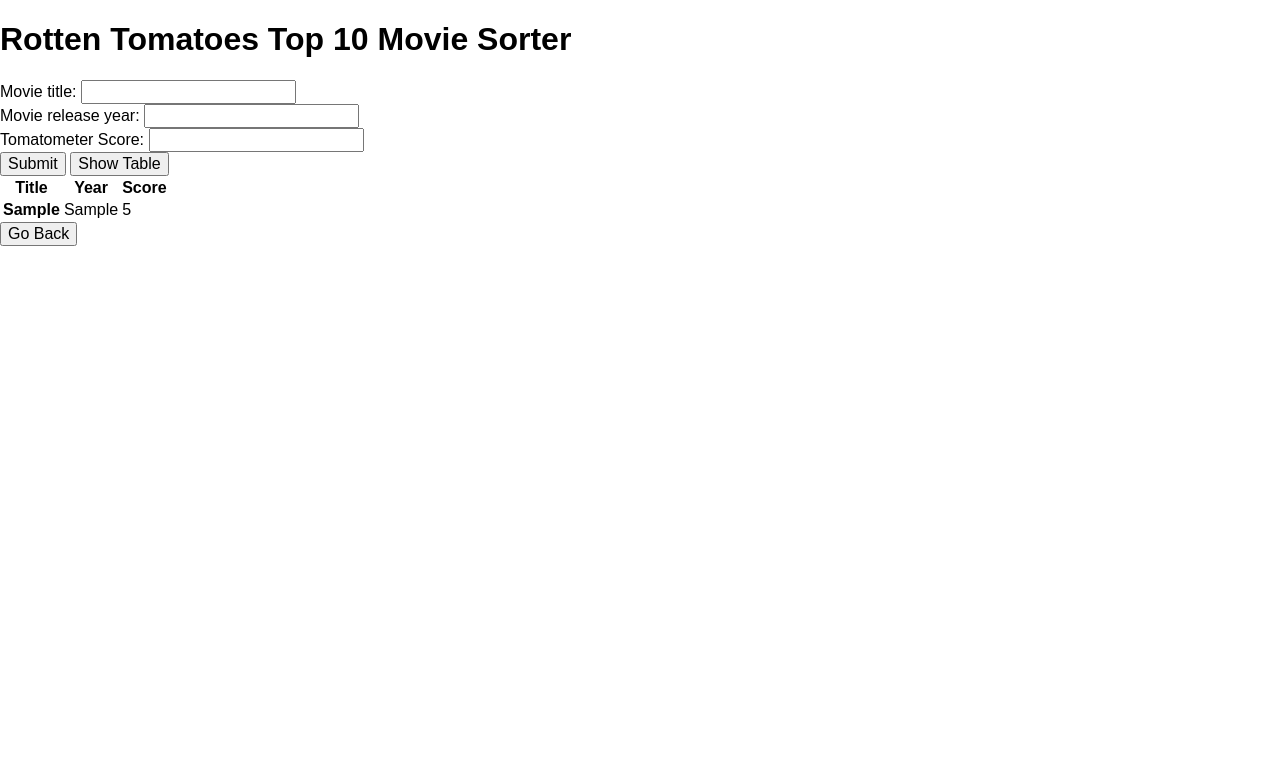
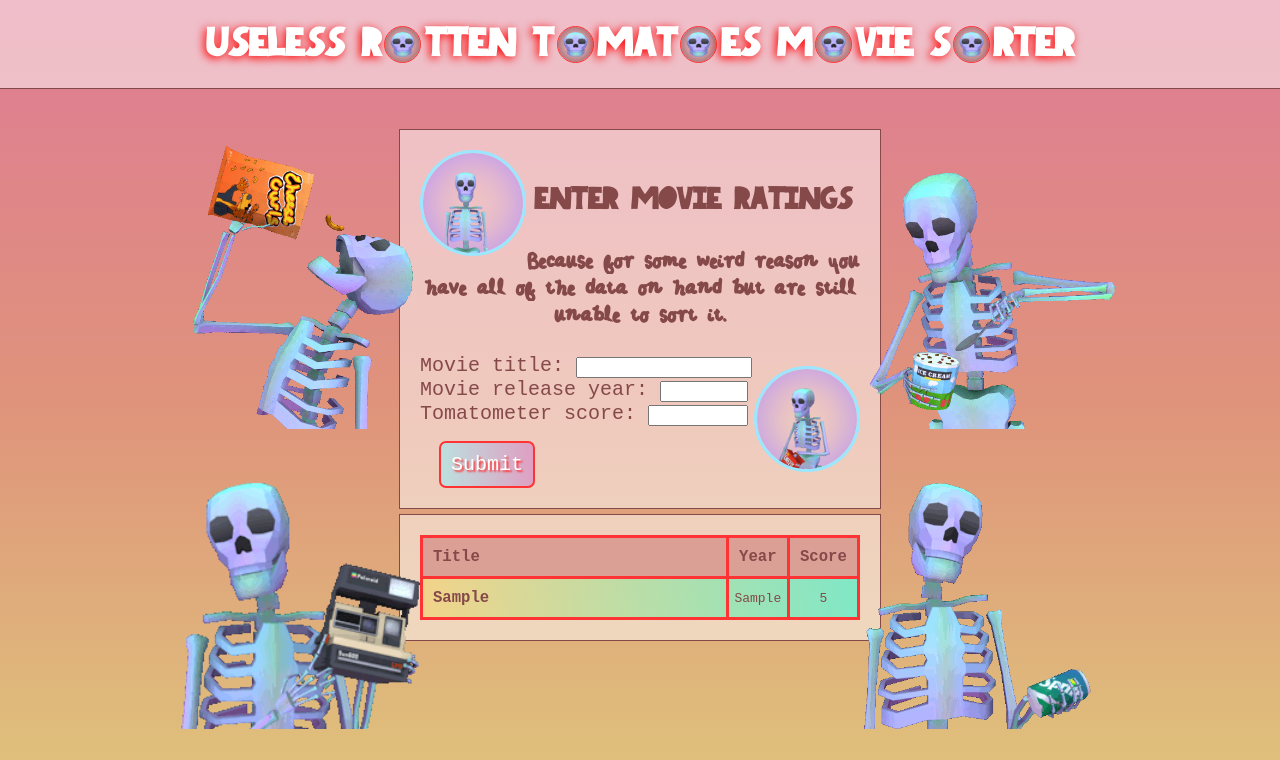
Before and after one commit to DLopez6877/rt-chart, a plain HTML site: page index.html in a window 1280 px wide. Both pictures are taken after typing "Sample", "Sample", "5" into the empty fields and a click on the button "Submit". Shown: the top 760 px of the page. Drawn offline with Linux system fonts and the light colour scheme.

Commit message:
add tons of styling thats mostly stupid

```diff
--- a/css/styles.css
+++ b/css/styles.css
@@ -0,0 +1,215 @@
+@font-face {
+  font-family: 'Autarquica';
+  src: url(../fonts/Autarquica.ttf);
+}
+
+@font-face {
+  font-family: 'comic bold';
+  src: url(../fonts/COMICBOLD.ttf);
+}
+
+@font-face {
+  font-family: 'annie';
+  src: url(../fonts/AnniesHandwriting.ttf);
+}
+
+
+html {
+  background: red; /* For browsers that do not support gradients */
+  background: -webkit-linear-gradient( #df7b95, #df937b, #dfc57b); /* Safari */
+  background: -o-linear-gradient( #df7b95, #df937b, #dfc57b); /* Opera 11.6 to 12.0 */
+  background: -moz-linear-gradient( #df7b95, #df937b, #dfc57b); /* Firefox 3.6 to 15 */
+  background: linear-gradient(#df7b95, #df937b, #dfc57b); /* Standard syntax */
+  width: 100%;
+  height: 100%;
+  color: #854949;
+}
+
+header h1{
+  text-align: center;
+  background-color: rgba(255, 255, 255, 0.5);
+  margin: 0 0 40px 0;
+  padding: 20px;
+  font-family: 'comic bold';
+  font-size: 3em;
+  text-shadow: -2px 2px 10px red;
+  border-bottom: 1px solid #854949;
+  color: white;
+}
+
+.container {
+  position: relative;
+}
+
+.wrapper {
+  background-color: rgba(255, 255, 255, 0.5);
+  width: 440px;
+  display: block;
+  border: 1px solid #854949;
+  margin: 5px auto;
+  text-align: center;
+  padding: 20px;
+}
+
+#wrapper-form {
+  /*height: 250px;*/
+}
+
+#wrapper-form h2 {
+  font-family: 'comic bold';
+  font-size: 37px;
+}
+
+#wrapper-form h3 {
+font-family: 'annie';
+font-size: 25px;
+}
+
+
+.form1 {
+  text-align: left;
+  font-family: monospace;
+}
+
+.o img{
+  width: 25px;
+  margin: 3px;
+  padding: 5px;
+  vertical-align: middle;
+  border-radius: 100%;
+  border: thin solid;
+  border-color: #f33;
+  box-shadow: inset 0 0 15px #854949;
+}
+
+.skeleton-h2 {
+  width: 100px;
+  border-radius: 100%;
+  border: medium solid;
+  border-color: #9BE7FF;
+  float: left;
+  box-shadow: inset 0 0 40px #B793F6;
+  /*margin: 50px auto;*/
+}
+
+#bottom-h2 {
+  float: right;
+  margin-top: -60px;
+}
+
+.form1 label {
+  font-size: 20px;
+}
+
+#year {
+  width: 80px;
+}
+
+#score {
+  width: 92px;
+}
+
+button {
+  padding: 10px;
+  background: rgba(186,54,208, 1); /* For browsers that do not support gradients */
+  background: -webkit-linear-gradient(left, rgba(138, 243, 255, .5), rgba(186,54,208, .3)); /* For Safari 5.1 to 6.0 */
+  background: -o-linear-gradient(right, rgba(138, 243, 255, .5), rgba(186,54,208, .3)); /* For Opera 11.1 to 12.0 */
+  background: -moz-linear-gradient(right, rgba(138, 243, 255, .5), rgba(186,54,208, .3)); /* For Firefox 3.6 to 15 */
+  background: linear-gradient(to right, rgba(138, 243, 255, .5), rgba(186,54,208, .3)); /* Standard syntax */
+  border: none;
+  font-size: 20px;
+  color: white;
+  text-shadow: 2px 2px 2px #f33;
+  border: 2px solid #f33;
+  border-radius: 7px;
+  margin: 15px 19px 0;
+}
+
+button:hover {
+  padding: 10px;
+  background: rgba(186,54,208, 1); /* For browsers that do not support gradients */
+  background: -webkit-linear-gradient(left, rgba(186,54,208, .3), rgba(138, 243, 255, .5)); /* For Safari 5.1 to 6.0 */
+  background: -o-linear-gradient(right, rgba(186,54,208, .3), rgba(138, 243, 255, .5)); /* For Opera 11.1 to 12.0 */
+  background: -moz-linear-gradient(right, rgba(186,54,208, .3), rgba(138, 243, 255, .5)); /* For Firefox 3.6 to 15 */
+  background: linear-gradient(to right, rgba(186,54,208, .3), rgba(138, 243, 255, .5)); /* Standard syntax */
+  box-shadow: 0 0 10px white;
+  font-weight: bolder;
+  /*font-size: 50px;*/
+  border: 2px solid white;
+}
+
+table {
+  border-collapse: collapse;
+  overflow: scroll;
+  width: 440px;
+  font-family: monospace;
+}
+
+th, td {
+  border: 3px solid #f33;
+  margin: 0;
+}
+th {
+  font-size: 1.2em;
+  padding: 10px;
+}
+
+th:first-child {
+  width: 70%;
+  text-align: left;
+}
+
+tbody tr:nth-child(even) {
+  background: rgba(186,54,208, 1); /* For browsers that do not support gradients */
+  background: -webkit-linear-gradient(left, rgba(186,54,208, .3), rgba(138, 243, 255, .5)); /* For Safari 5.1 to 6.0 */
+  background: -o-linear-gradient(right, rgba(186,54,208, .3), rgba(138, 243, 255, .5)); /* For Opera 11.1 to 12.0 */
+  background: -moz-linear-gradient(right, rgba(186,54,208, .3), rgba(138, 243, 255, .5)); /* For Firefox 3.6 to 15 */
+  background: linear-gradient(to right, rgba(186,54,208, .3), rgba(138, 243, 255, .5)); /* Standard syntax */
+}
+
+tbody tr:nth-child(odd) {
+  background: rgba(186,54,208, 1); /* For browsers that do not support gradients */
+  background: -webkit-linear-gradient(left, rgba(250,208,18, .3), rgba(18, 250, 208, .5)); /* For Safari 5.1 to 6.0 */
+  background: -o-linear-gradient(right, rgba(250,208,18, .3), rgba(18, 250, 208, .5)); /* For Opera 11.1 to 12.0 */
+  background: -moz-linear-gradient(right, rgba(250,208,18, .3), rgba(18, 250, 208, .5)); /* For Firefox 3.6 to 15 */
+  background: linear-gradient(to right, rgba(250,208,18, .3), rgba(18, 250, 208, .5)); /* Standard syntax */
+}
+
+thead {
+  background: rgba(200, 110, 110, 0.5);
+}
+
+
+.initially-hidden {
+  display: none;
+}
+
+.skeletons-left {
+  position:relative;;
+}
+
+.skeletons-left img {
+  position: absolute;
+  width: 300px;
+  top: 0;
+  left: 150px;
+}
+
+.skeletons-right {
+  position: relative;
+}
+
+.skeletons-right img {
+  position: absolute;
+  width: 300px;
+  top: 0;
+  right: 150px;
+}
+
+.skeleton-col img:nth-child(2) {
+  top: 300px;
+}
+
+.skeleton-col img:nth-child(3) {
+  top: 600px;
+}
--- a/index.html
+++ b/index.html
@@ -11,9 +11,24 @@
   <body>
     <div class="container">
       <header>
-        <h1>Rotten Tomatoes Top 10 Movie Sorter</h1>
+        <h1>Useless R<span class="o"><img src="img/head.png"/></span>tten T<span class="o"><img src="img/head.png"/></span>mat<span class="o"><img src="img/head.png"/></span>es M<span class="o"><img src="img/head.png"/></span>vie S<span class="o"><img src="img/head.png"/></span>rter</h1>
       </header>
+      <div class="skeleton-col">
+        <div class="skeletons-left">
+          <img src="img/gradient-skeleton-cheetos.gif" alt="" />
+          <img src="img/skeleton-camera.gif" alt="" />
+          <img src="img/skeleton-chair.gif" alt="" />
+        </div>
+        <div class="skeletons-right">
+          <img src="img/skeleton-icecream.gif" alt="" />
+          <img src="img/skeleton-sprite.gif" alt="" />
+          <img src="img/skeleton-trippy.gif" alt="" />
+        </div>
+      </div>
       <div class="wrapper" id="wrapper-form">
+        <img class="skeleton-h2" src="img/skeleton-wave.gif"/>
+        <h2>Enter Movie Ratings</h2>
+        <h3>Because for some weird reason you have all of the data on hand but are still unable to sort it.</h3>
         <form class="form1" action="index.html" method="post">
           <div class="form-group">
             <label for="title">Movie title: </label>
@@ -24,14 +39,14 @@
             <input type="text" name="year" id="year">
           </div>
           <div class="form-group">
-            <label for="score">Tomatometer Score: </label>
+            <label for="score">Tomatometer score: </label>
             <input type="number" name="score" id="score">
           </div>
+          <img class="skeleton-h2" id="bottom-h2" src="img/gradient-skeleton-cheeseit.gif"/>
           <button type="submit" name="submit">Submit</button>
-          <button type="button" name="button">Show Table</button>
         </form>
       </div>
-      <div class="wrapper" id="wrapper-table">
+      <div class="wrapper initially-hidden" id="wrapper-table">
         <table class="table">
           <thead>
             <th>Title</th>
@@ -45,7 +60,6 @@
         <div class="floor">
 
         </div>
-        <button type="button" name="button2">Go Back</button>
       </div><!--end wrapper-->
     </div><!--end container->
   </body>
--- a/js/scripts.js
+++ b/js/scripts.js
@@ -19,7 +19,6 @@ function resetFields() {
 ////////////////////   USER INTERFACE   ////////////////////
 ////////////////////////////////////////////////////////////
 
-
 $(document).ready(function() {
   $(".form1").submit(function(event) { debugger;
     event.preventDefault();
@@ -36,8 +35,6 @@ $(document).ready(function() {
         return b.score - a.score;
     });
 
-    console.log(sortedMovieList);
-    console.log(sortedMovieList[0]);
     $("#results").empty();
 
     for (i = 0; i < sortedMovieList.length; i++) {
@@ -48,7 +45,8 @@ $(document).ready(function() {
         '</tr>'
       );
     }
+    resetFields();
+    $('.initially-hidden').show();
+  });
 
-    resetFields();
-  });
 });
```
Also changed, not shown: fonts/AnniesHandwriting.ttf (added), fonts/Autarquica.ttf (added), fonts/COMICBOLD.ttf (added), img/gradient-skeleton-cheeseit.gif (added), img/gradient-skeleton-cheetos.gif (added), img/head.png (added), img/skeleton-camera.gif (added), img/skeleton-chair.gif (added), img/skeleton-icecream.gif (added), img/skeleton-sprite.gif (added), img/skeleton-trippy.gif (added), img/skeleton-wave.gif (added), img/tomato.png (added).
